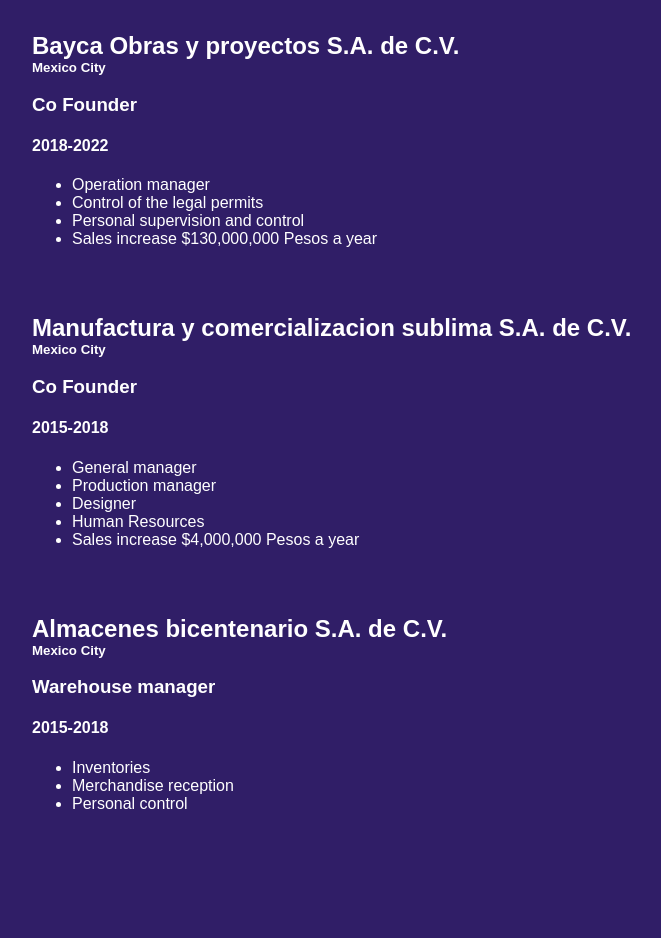
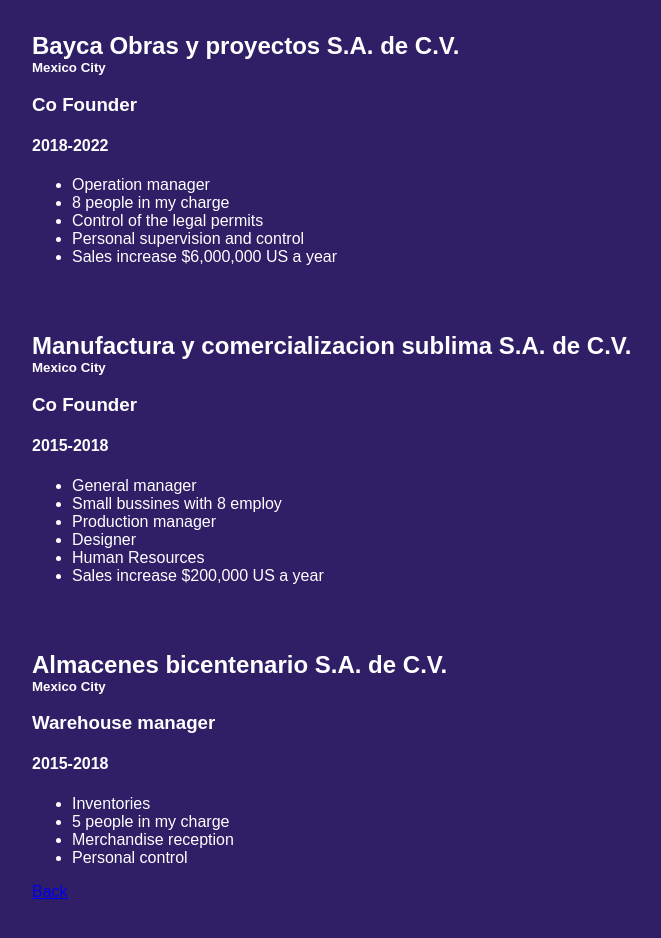
Before and after one commit to xbenitez1/CVXavier, a plain HTML site: page experience.html in a window 1280 px wide. Shown: the whole page, without its empty margins (0-661 px from the left). Drawn offline with Linux system fonts and the light colour scheme.

Commit message:
Update experience.html

```diff
--- a/experience.html
+++ b/experience.html
@@ -1,4 +1,3 @@
-
 <link rel="stylesheet" href="css/style.css">
 <div class="experience_l">
     <h2 class="Enterprise">Bayca Obras y proyectos S.A. de C.V.</h2>
@@ -7,9 +6,10 @@
     <h4>2018-2022</h4>
     <ul>
         <li>Operation manager</li>
+        <li>8 people in my charge</li>
         <li>Control of the legal permits</li>
         <li>Personal supervision and control</li>
-        <li>Sales increase $130,000,000 Pesos a year</li>
+        <li>Sales increase $6,000,000 US a year</li>
     </ul>
     <br>
 
@@ -19,10 +19,11 @@
     <h4>2015-2018</h4>
     <ul>
         <li>General manager</li>
+        <li>Small bussines with 8 employ</li>
         <li>Production manager</li>
         <li>Designer</li>
         <li>Human Resources</li>
-        <li>Sales increase $4,000,000 Pesos a year</li>
+        <li>Sales increase $200,000 US a year</li>
     </ul>
     <br>
 
@@ -32,7 +33,11 @@
     <h4>2015-2018</h4>
     <ul>
         <li>Inventories</li>
+        <li>5 people in my charge</li>
         <li>Merchandise reception</li>
         <li>Personal control</li>
     </ul>
+
+    <a href="index.html" class="back">Back</a>
+
 </div>
```
